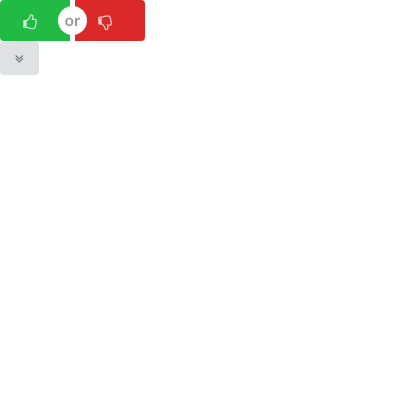
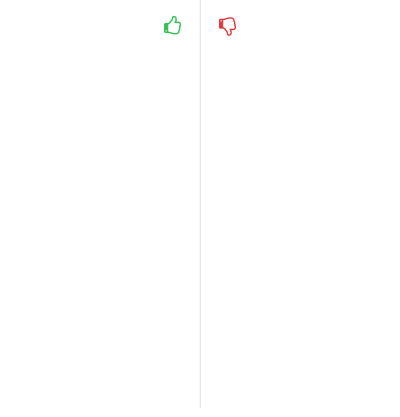
Before and after one commit to USA-Hacks/Politik-Front, a browser extension: page popup.html in a window 400 px wide. Shown: the top 417 px of the page. Drawn offline with Linux system fonts and the light colour scheme.

Commit message:
Fixed buttons

```diff
--- a/popup.css
+++ b/popup.css
@@ -10,3 +10,8 @@ body {
     max-height: 350px;
     overflow: hidden;
 }
+
+
+#like-container {
+    text-align: center;
+}
--- a/popup.html
+++ b/popup.html
@@ -2,6 +2,7 @@
     <head>
         <link rel="stylesheet" href="semantic.min.css">
         <link rel="stylesheet" href="popup.css">
+        <link href='https://fonts.googleapis.com/css?family=VT323|Raleway:400,200,700' rel='stylesheet' type='text/css'>
         <script src="jquery.min.js"></script>
         <script src="semantic.min.js"></script>
         <script src="Politik/settings.js"></script>
@@ -15,14 +16,19 @@
     </head>
     <body>
         <div class="container" id="like-container">
-            <div class="ui large buttons">
-                <button class="ui positive button" id="like-button"><i class="thumbs outline up icon"></i></button>
-                <div class="or"></div>
-                <button class="ui negative button" id="dislike-button"><i class="thumbs outline down icon"></i></button>
+            <div class="ui buttons">
+                <button class="ui icon button huge basic like-button" id="like-button">
+                    <i class="green outline thumbs up icon"></i>
+                </button>
+                <div class="ui vertical divider" style="font-size:8pt;">
+                    OR
+                </div>
+                <button class="ui right icon huge basic button like-button" id="dislike-button">
+                    <i class="red outline thumbs down icon"></i>
+                </button>
             </div>
         </div>
         <div class="container" id="candidate-container">
-            <button class="ui icon button" id="candidate-reveal"><i class="angle double down icon"></i></button>
         </div>
     </body>
 </html>
--- a/popup.js
+++ b/popup.js
@@ -1,7 +1,7 @@
 $(function() {
     $('#candidate-reveal').click(function() {
         $('#like-container').hide();
-        Politik.candidate.getCandidate(-.6, function(candidate) {
+        Politik.candidate.getCandidate(.3, function(candidate) {
             Politik.ui.getCandidateCard(candidate, function(card) {
                 $('#candidate-container').html(card);
                 $('#candidate-link').click(function() {
```
